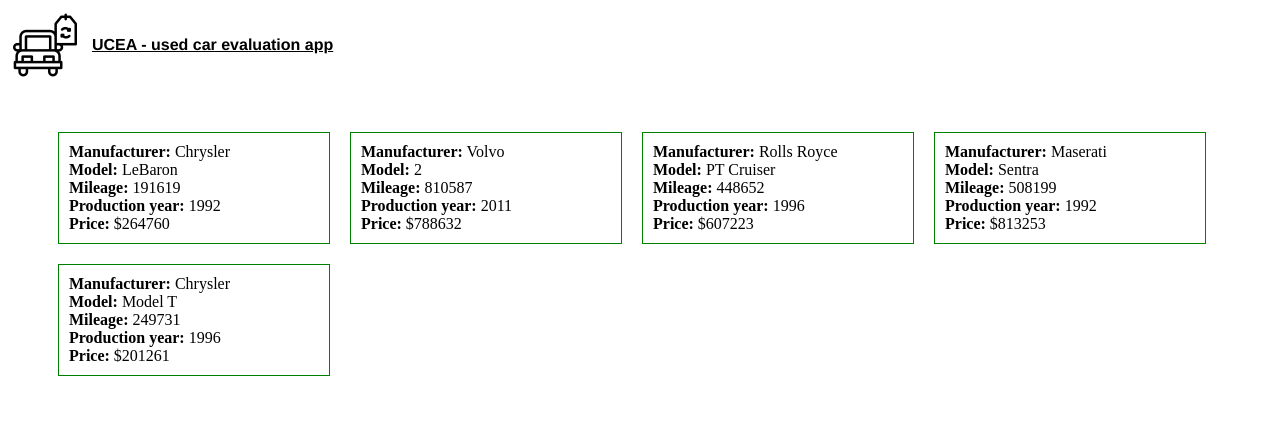
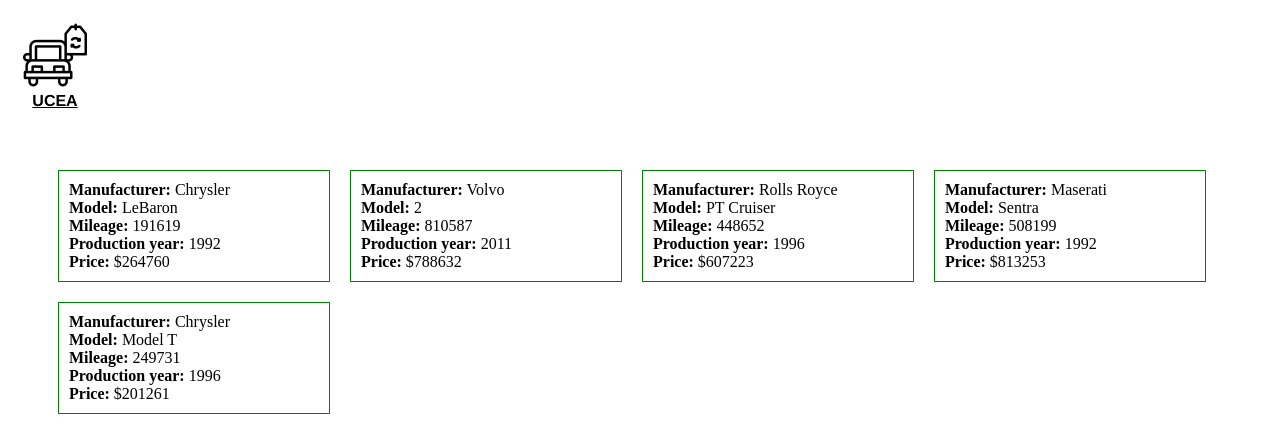
Before and after one commit to shevOle/ang-used-car-evaluation-app, an Angular app: page / in a window 1280 px wide. Shown: the top 438 px of the page. Built offline with nearby package versions, Linux system fonts and the light colour scheme.

Commit message:
fix: update header style

```diff
--- a/src/app/app.component.html
+++ b/src/app/app.component.html
@@ -1,7 +1,7 @@
 <header>
-  <a class="site-header-link" href="/">
+  <a class="site-header-link" href="/" tabindex="1">
     <img class="site-header-logo" src="../assets/car.png" alt="site-logo-car"/>
-    <p class="site-header-title">UCEA - used car evaluation app</p>
+    <p class="site-header-title">UCEA</p>
   </a>
 </header>
 <main>
--- a/src/app/app.component.scss
+++ b/src/app/app.component.scss
@@ -1,12 +1,14 @@
 .site-header-link {
     display: flex;
+    flex-direction: column;
     align-items: center;
-    justify-content: start;
+    justify-content: center;
     color: inherit;
+    width: fit-content;
+    padding: 10px;
 }
 
 .site-header-logo {
-    margin-right: 10px;
     padding: 5px;
 }
 
@@ -14,4 +16,5 @@
     font-size: 16px;
     font-weight: 800;
     font-family: 'Franklin Gothic Medium', 'Arial Narrow', Arial, sans-serif;
+    margin: 0;
 }
```
